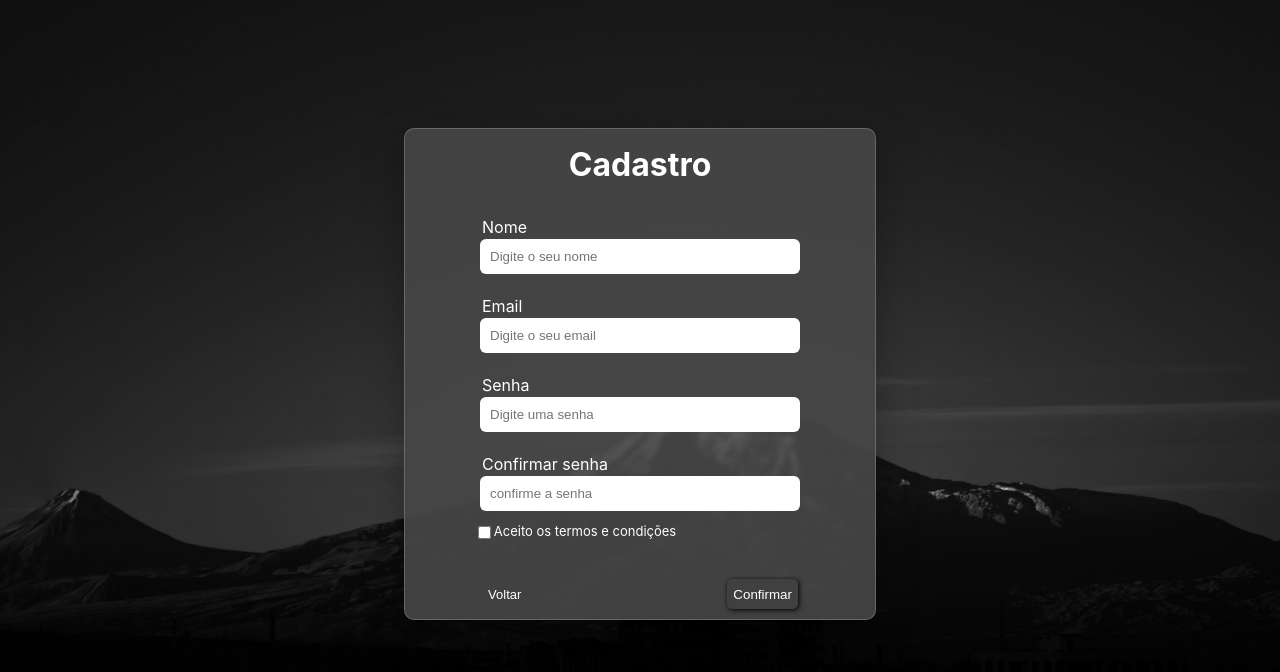
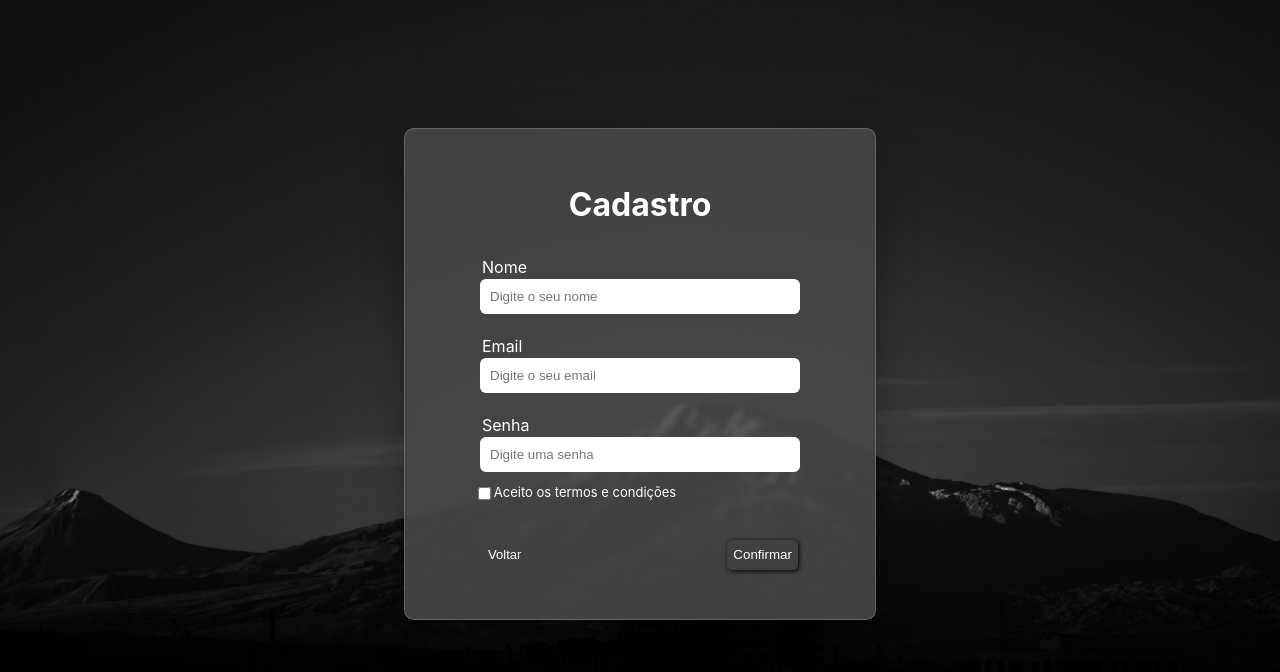
Before and after one commit to Levss30/todo-app-react-frontend, a React (Create React App) app: page /register in a window 1280 px wide. Shown: the top 672 px of the page. Built offline with nearby package versions, Linux system fonts and the light colour scheme.

Commit message:
Refactor CadastroPage

```diff
--- a/src/frontend/Components/cadastro-page/CadastroPage.jsx
+++ b/src/frontend/Components/cadastro-page/CadastroPage.jsx
@@ -6,8 +6,7 @@ const CadastroPage = () => {
   const [formdata, setFormData] = useState({
     name: '',
     email: '',
-    senha: '',
-    confirmsenha: ''
+    senha: ''
   })
   const navigate = useNavigate();
 
@@ -21,7 +20,7 @@ const CadastroPage = () => {
   const handleSubmit = async (e) =>{
     try {
       e.preventDefault()
-      const response = await fetch(`localhost:5052/Usuarios/Registrar`, {
+      const response = await fetch(`localhost:5052/Usuarios/Registrar/`, {
         method: 'POST',
         body: JSON.stringify(formdata)
       })
@@ -46,19 +45,15 @@ const CadastroPage = () => {
                     <h1>Cadastro</h1>
                 <div className='cadastro-input-item'>
                   <label>Nome</label>
-                  <input type="text" placeholder='Digite o seu nome' required value={formdata.name} onChange={(e) => {handleFormEdit(e, 'name')}}/>
+                  <input type="text" placeholder='Digite o seu nome' required value={formdata.name} onChange={(e) => {handleFormEdit(e, 'Name')}}/>
                 </div>
                 <div className='cadastro-input-item'>
                   <label>Email</label>
-                  <input type="email" placeholder='Digite o seu email' required value={formdata.email} onChange={(e) => {handleFormEdit(e, 'email')}}/>
+                  <input type="email" placeholder='Digite o seu email' required value={formdata.email} onChange={(e) => {handleFormEdit(e, 'Email')}}/>
                 </div>
                 <div className='cadastro-input-item'>
                   <label>Senha</label>
-                  <input type="password" placeholder='Digite uma senha' required value={formdata.senha} onChange={(e) => {handleFormEdit(e, 'senha')}}/>
-                </div>
-                <div className='cadastro-input-item'>
-                  <label>Confirmar senha</label>
-                  <input type="password"  placeholder='confirme a senha' required value={formdata.confirmsenha} onChange={(e) => {handleFormEdit(e, 'confirmsenha')}}/>
+                  <input type="password" placeholder='Digite uma senha' required value={formdata.senha} onChange={(e) => {handleFormEdit(e, 'Senha')}}/>
                 </div>
                 <label className='checkLbl'>
                     <input type="checkbox" name="Terms" className='terms' required/>
```
